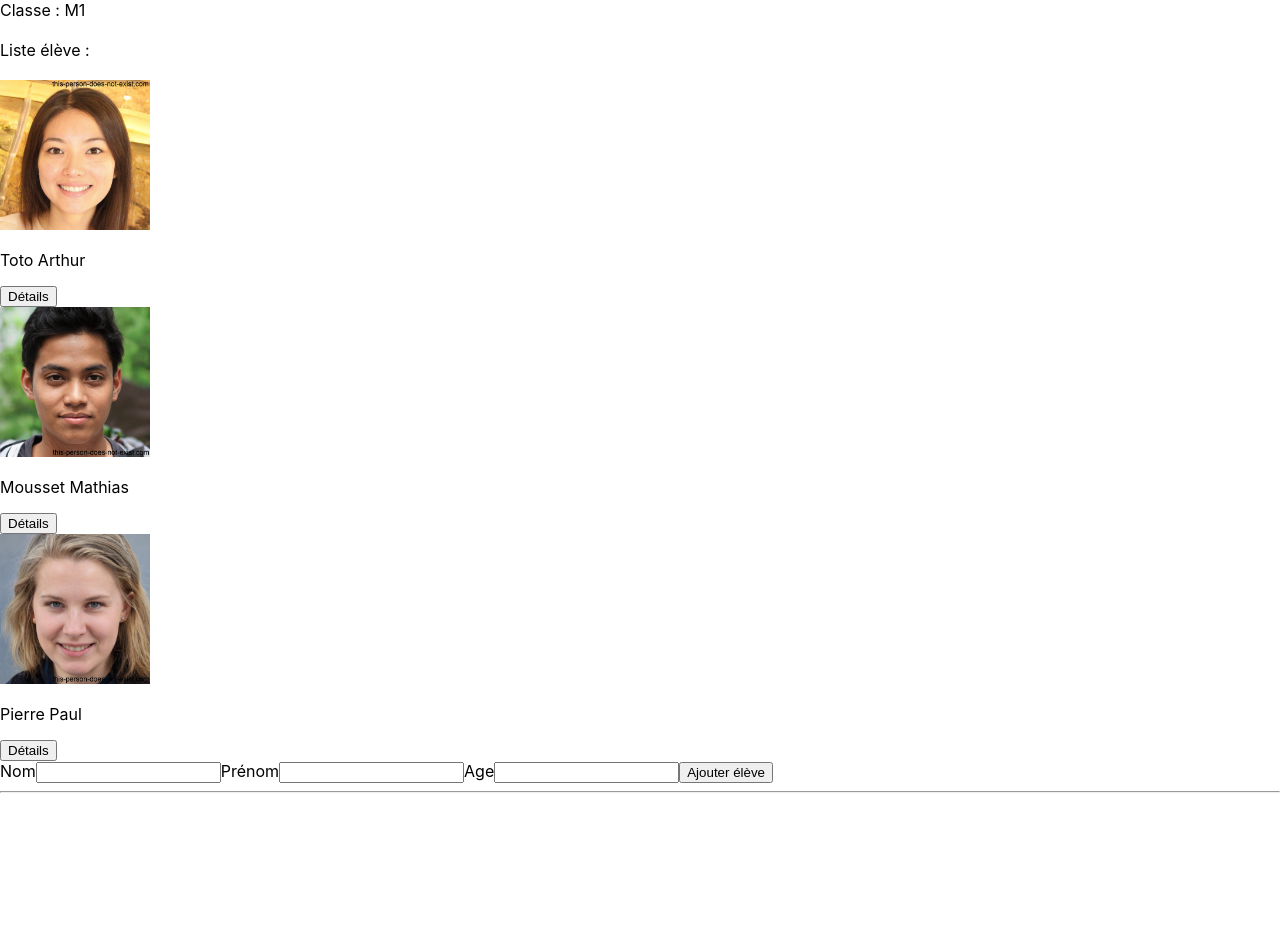
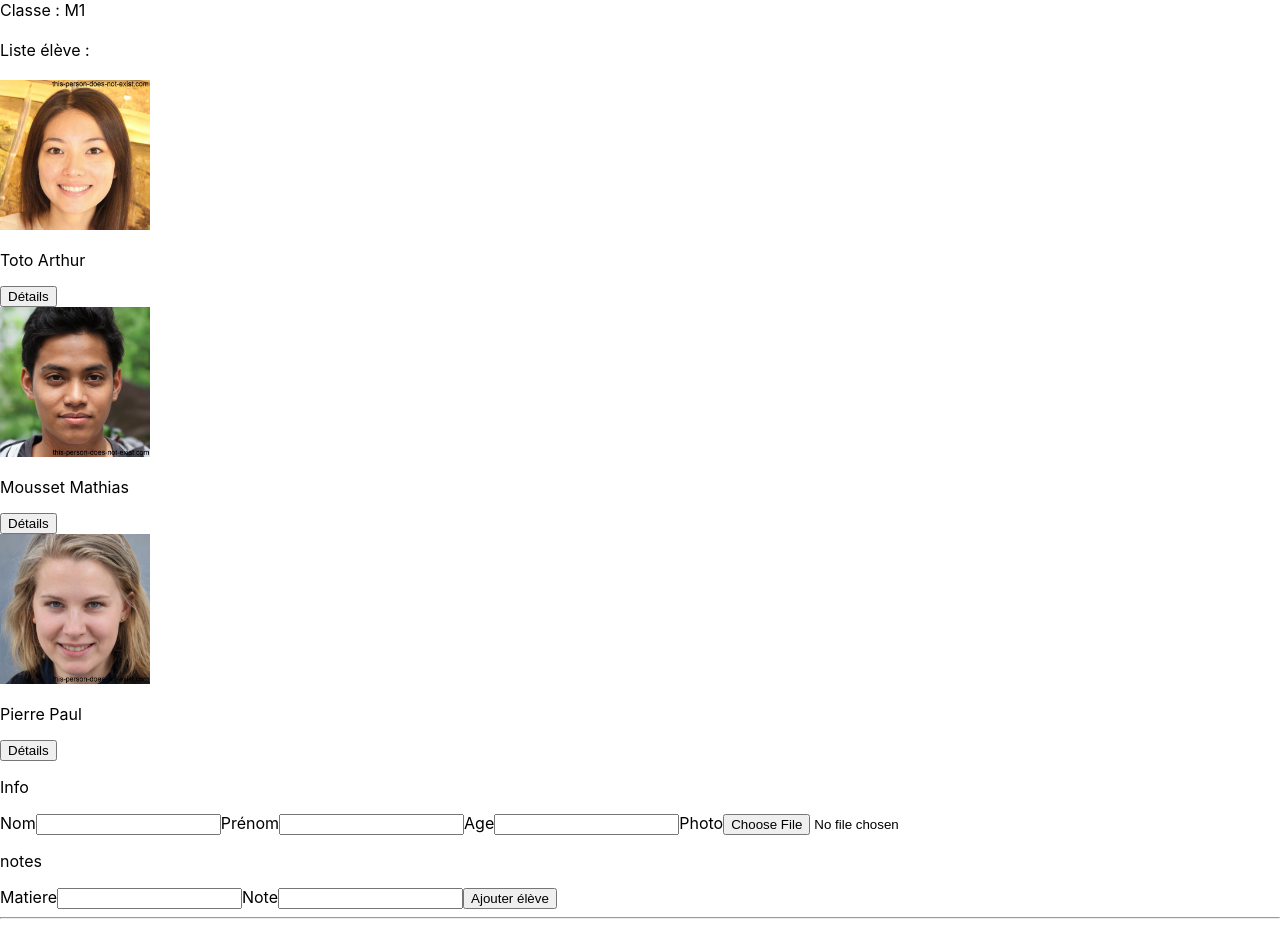
Before and after one commit to armanceau/my-efrei, a React (Create React App) app in the folder my-efrei/: page /eleve/1 in a window 1280 px wide. Before the commit the page ends 801 px from the top, so only its background shows below. Built offline with nearby package versions, Linux system fonts and the light colour scheme.

Commit message:
Update AjouterEleve.jsx

```diff
--- a/my-efrei/src/data/eleve/ajouterEleve/AjouterEleve.jsx
+++ b/my-efrei/src/data/eleve/ajouterEleve/AjouterEleve.jsx
@@ -2,7 +2,7 @@ import { useState } from "react"
 
 export const AjouterEleve = ({liste, setGetListe}) => {
 
-    const [temp, setTemp] = useState({nom:"", prenom:"",age:"" })
+    const [temp, setTemp] = useState({nom:"", prenom:"",age:"", image:"", matiere:"", note:""  })
 
     const onSubmit = (e) => {
         e.preventDefault()
@@ -17,6 +17,8 @@ export const AjouterEleve = ({liste, setGetListe}) => {
     return(
         <div>
             <form name="addEleve" onSubmit={onSubmit} enctype="multipart/form-data">
+
+                <p>Info</p>
                 <label htmlFor="nom">
                     Nom
                 </label>
@@ -32,6 +34,22 @@ export const AjouterEleve = ({liste, setGetListe}) => {
                 </label>
                 <input type="number" name="age" onChange={onChange}/>
 
+                <label htmlFor="image">
+                    Photo
+                </label>
+                <input type="file" name="image" onChange={onChange}/>
+
+                <p>notes</p>
+                <label htmlFor="matiere">
+                    Matiere
+                </label>
+                <input type="text" name="matiere" onChange={onChange}/>
+
+                <label htmlFor="note">
+                    Note
+                </label>
+                <input type="number" step="0.1" name="note" onChange={onChange}/>
+
                 <button type="submit">Ajouter élève</button>
             </form>
         </div>
```
